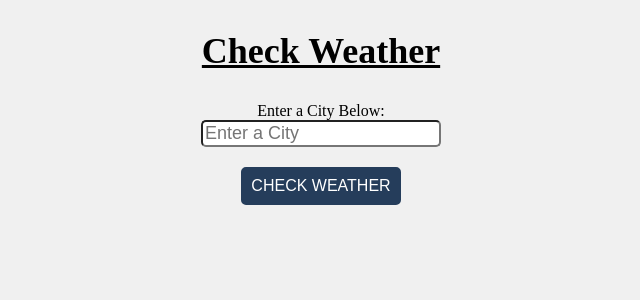
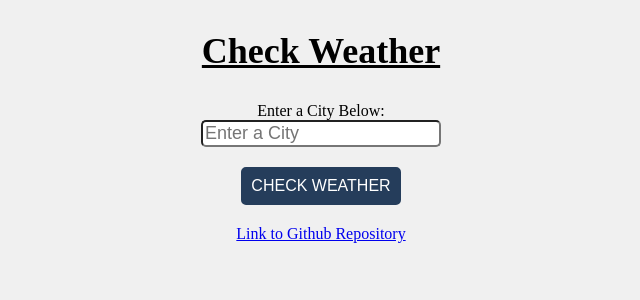
Before and after one commit to marcomcgillivray/getweather, a React (Create React App) app: page / in a window 1280 px wide. Shown: the top 300 px of the page, without its empty margins (319-959 px from the left). Built offline with nearby package versions, Linux system fonts and the light colour scheme; no server answers.

Commit message:
Link to github

```diff
--- a/src/App.js
+++ b/src/App.js
@@ -69,6 +69,7 @@ function App() {
 
         <GetWeather enteredCity={enteredCity} buttonClicked={buttonClicked} />
       </form>
+      <a href="https://github.com/marcomcgillivray/getweather">Link to Github Repository</a>
     </div>
   );
 }
```
Also changed, not shown: 1 other file (tests, documents, lock files or other folders).
